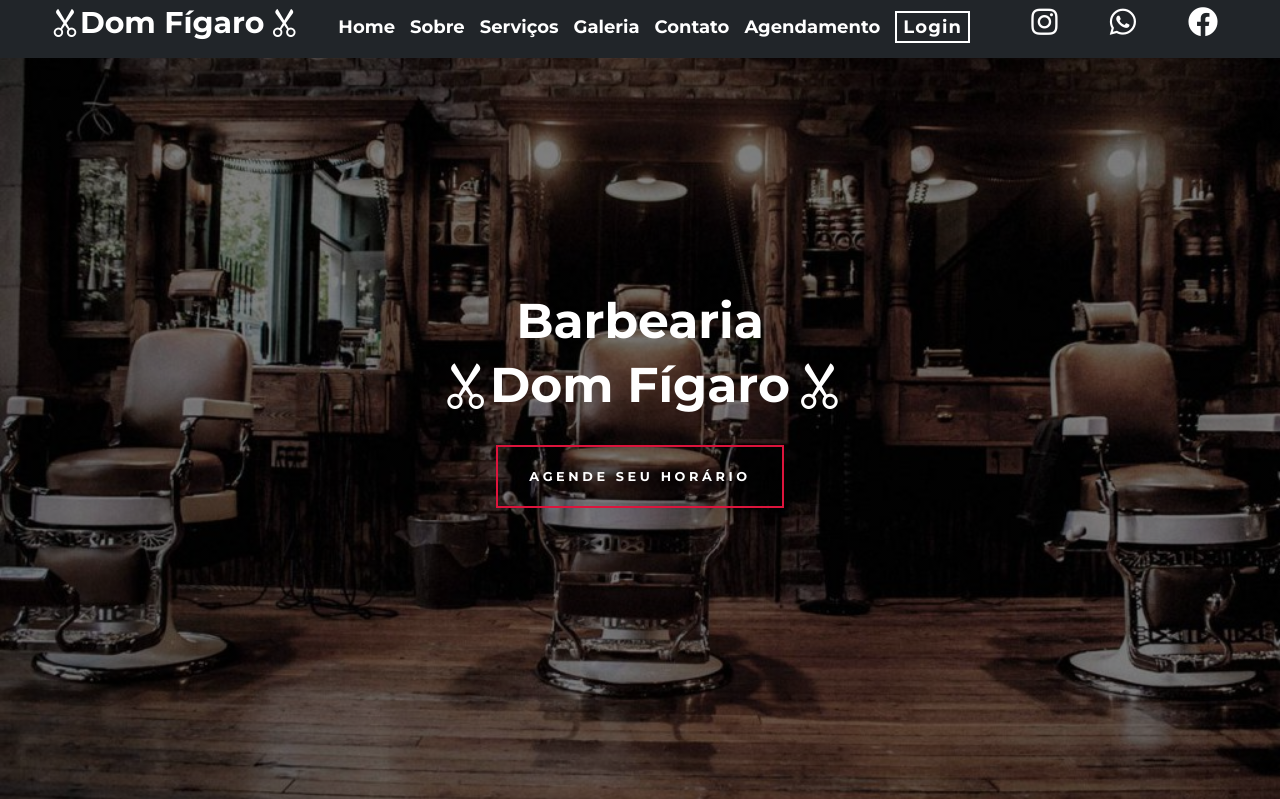
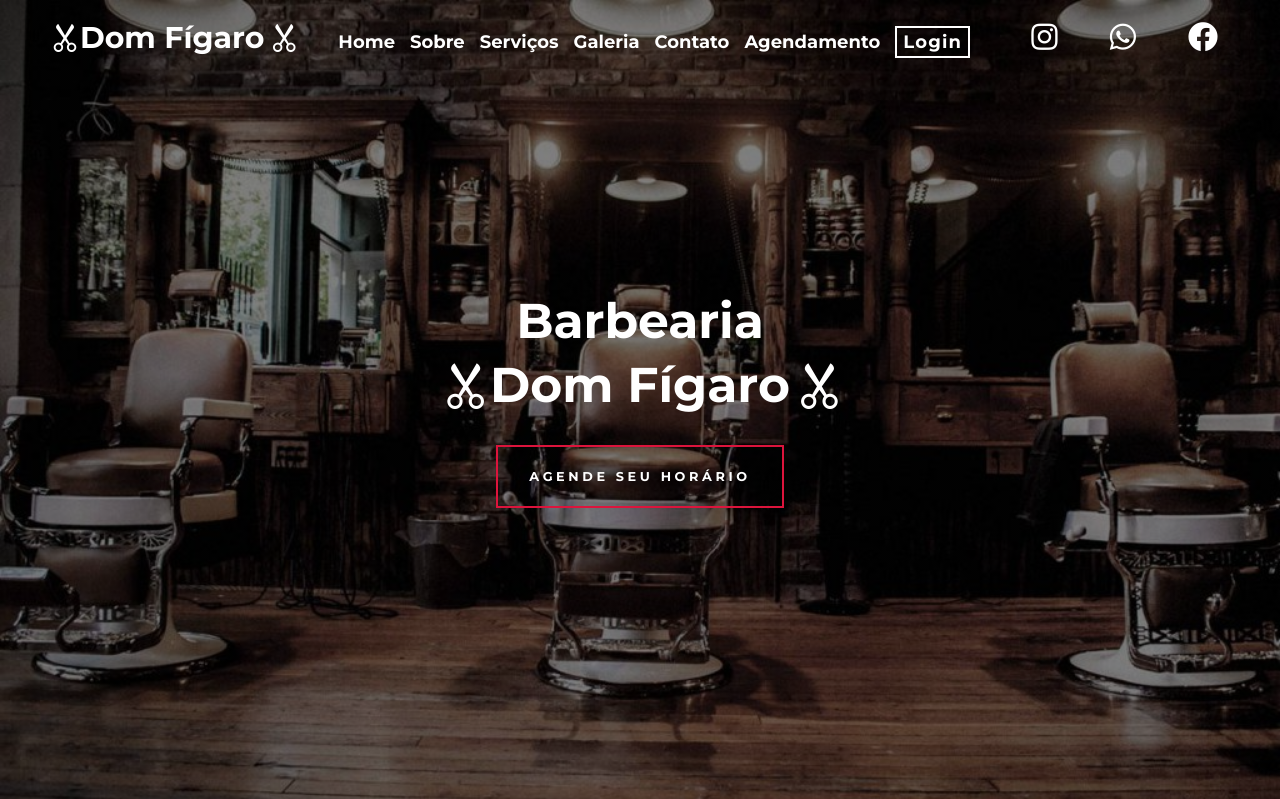
Before and after one commit to FabioMarquesArao/OPE_BARBEARIA, a Flask app: page / in a window 1280 px wide. Shown: the top 799 px of the page. Run offline with Flask 2, Linux system fonts and the light colour scheme.

Commit message:
ajustando menu

```diff
--- a/barbearia/static/menu.css
+++ b/barbearia/static/menu.css
@@ -9,17 +9,16 @@
 .content{
     max-width: 2200px;
     margin: auto;
-    padding: 0px 25px;
+    padding: 0px 30px;
 }
 .navbar{
     position:fixed;
     z-index: 5;
     width: 100%;
-    padding: 0px 0;
+    padding-top: 15px;
     transition: all .3s ease;
 }
 .navbar.sticky{
-    padding: 5px 0;
     background: #1b1b1b;
 }
 .navbar .content{
--- a/barbearia/templates/menu.html
+++ b/barbearia/templates/menu.html
@@ -15,7 +15,11 @@
     </title>
 </head>
 <body>
-     <nav class="navbar navbar-expand-lg navbar-dark bg-dark">
+    {% if request.path not in ['/', 'home'] %}
+    <nav class="navbar navbar-expand-lg sticky">
+    {% else %}
+    <nav class="navbar navbar-expand-lg">
+    {% endif %}
         {% with messages = get_flashed_messages(with_categories=true) %}
         {% if messages %}
             {% for category, message in messages %}
@@ -40,7 +44,7 @@
                 <li><a href="#contact">Contato</a></li>
                 <li><a href="#">Agendamento</a></li>
                 {% else %}
-                <li><a class="active" href="{{url_for('home_page')}}"">Home</a></li>
+                <li><a class="active" href="{{url_for('home_page')}}">Home</a></li>
                 <li><a href="#about">Sobre</a></li>
                 <li><a href="#services">Serviços</a></li>
                 <li><a href="#">Galeria</a></li>
```
